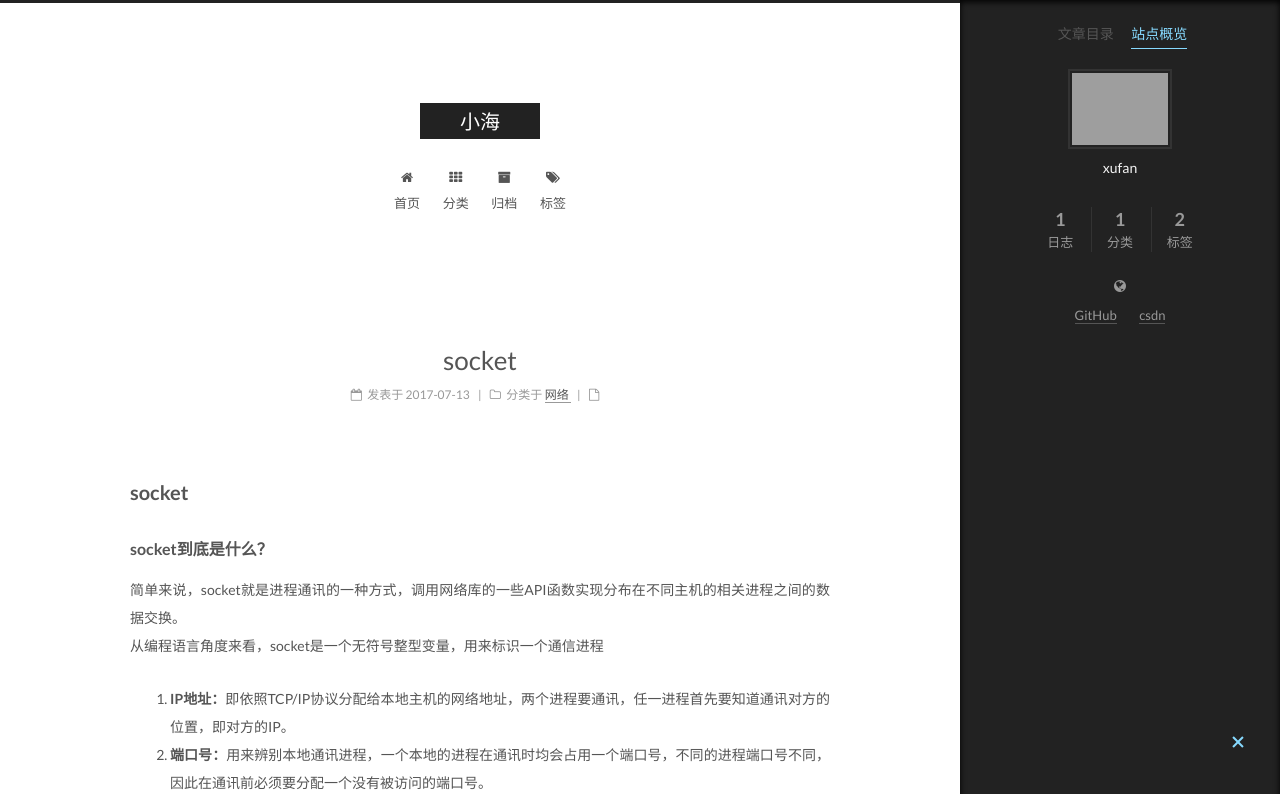
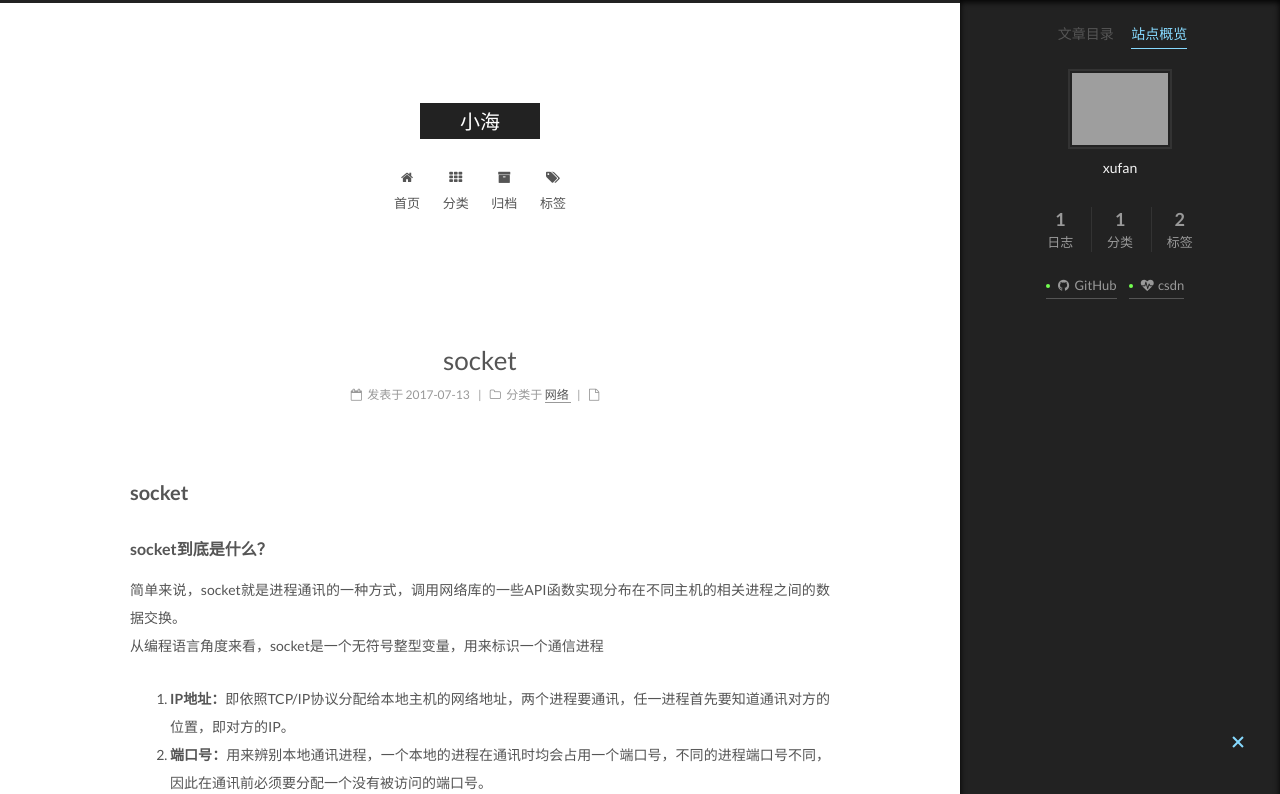
Before and after one commit to curtain521517/curtain521517.github.io, a plain HTML site: page 2017/07/13/socket-basic/index.html in a window 1280 px wide. Both pictures are taken after a click on the item "站点概览". Shown: the top 794 px of the page. Drawn offline with Linux system fonts and the light colour scheme; some packages are replaced by stand-ins of ours; grey boxes are pictures that could not be loaded; a script that the page names is missing.

Commit message:
Site updated: 2017-07-13 19:56:56

```diff
--- a/2017/07/13/socket-basic/index.html
+++ b/2017/07/13/socket-basic/index.html
@@ -1102,30 +1102,32 @@ int main (int argc, const char * argv[])
 
         <div class="links-of-author motion-element">
 
+
+              <span class="links-of-author-item">
+                <a href="https://github.com/curtain521517" target="_blank" title="GitHub">
+
+                    <i class="fa fa-fw fa-github"></i>
+
+                  GitHub
+                </a>
+              </span>
+
+              <span class="links-of-author-item">
+                <a href="http://blog.csdn.net/xufan123123" target="_blank" title="csdn">
+
+                    <i class="fa fa-fw fa-heartbeat"></i>
+
+                  csdn
+                </a>
+              </span>
+
+
         </div>
 
 
 
 
 
-
-          <div class="links-of-blogroll motion-element links-of-blogroll-inline">
-            <div class="links-of-blogroll-title">
-              <i class="fa  fa-fw fa-globe"></i>
-
-            </div>
-            <ul class="links-of-blogroll-list">
-
-                <li class="links-of-blogroll-item">
-                  <a href="https://github.com/curtain521517" title="GitHub" target="_blank">GitHub</a>
-                </li>
-
-                <li class="links-of-blogroll-item">
-                  <a href="http://blog.csdn.net/xufan123123" title="csdn" target="_blank">csdn</a>
-                </li>
-
-            </ul>
-          </div>
 
 
 
@@ -1192,12 +1194,6 @@ int main (int argc, const char * argv[])
 
 
 
-
-    <span class="site-pv">
-      <i class="fa fa-eye"></i>
-      <span class="busuanzi-value" id="busuanzi_value_site_pv"></span>
-
-    </span>
 
 </div>
 
--- a/css/main.css
+++ b/css/main.css
@@ -1677,7 +1677,7 @@ pre .javascript .function {
   width: 4px;
   height: 4px;
   border-radius: 50%;
-  background: #0f7308;
+  background: #73ff50;
 }
 .links-of-blogroll {
   font-size: 13px;
```
Also changed, not shown: archives/2017/07/index.html (+20 -24 lines), archives/2017/index.html (+20 -24 lines), archives/index.html (+20 -24 lines), categories/index.html (+20 -24 lines), categories/网络/index.html (+20 -24 lines), index.html (+20 -24 lines), tags/index.html (+20 -24 lines), tags/socket/index.html (+20 -24 lines), tags/网络/index.html (+20 -24 lines).
